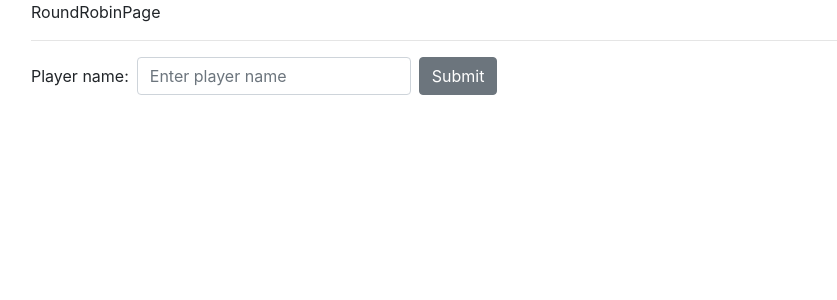
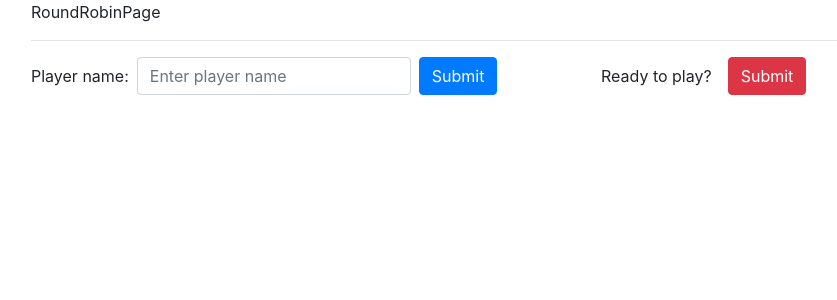
Before and after one commit to mdamian9/tournament-app, a React (Create React App) app in the folder client/: page /round-robin in a window 1280 px wide. Shown: the top 300 px of the page, without its empty margins (54-891 px from the left). Built offline with nearby package versions, Linux system fonts and the light colour scheme.

Commit message:
Progress on RoundRobinPage with forms and handling submission

```diff
--- a/client/src/components/RoundRobinPage.js
+++ b/client/src/components/RoundRobinPage.js
@@ -6,12 +6,38 @@ class RoundRobinPage extends Component {
     constructor(props) {
         super(props);
         this.state = {
-            players: []
+            players: [],
+            newPlayerName: '',
+            ready: false
         };
     };
 
     componentDidMount = () => {
         console.log(this.state);
+    };
+
+    componentDidUpdate = () => {
+        console.log(this.state.newPlayerName);
+    };
+
+    handleChange = event => {
+        // Extract name & value from event target and set to state - newPlayerName
+        const { name, value } = event.target;
+        this.setState({
+            [name]: value
+        });
+    };
+
+    submitPlayerForm = event => {
+        event.preventDefault();
+        console.log(this.state.newPlayerName);
+        this.state.players.push(this.state.newPlayerName);
+        event.target.reset();
+    };
+
+    submitRoundForm = event => {
+        event.preventDefault();
+        console.log(this.state.players);
     };
 
     render = () => {
@@ -25,12 +51,21 @@ class RoundRobinPage extends Component {
                 <hr />
                 <Row>
                     <Col>
-                        <Form inline>
-                            <FormGroup className="mb-2 mr-sm-2 mb-sm-0">
-                                <Label for='player-name' className='mr-sm-2'>Player name:</Label>
-                                <Input type='text' name="playerName" id='player=name' placeholder='Enter player name' />
+                        <Form inline onSubmit={this.submitPlayerForm}>
+                            <FormGroup className='mb-2 mr-sm-2 mb-sm-0'>
+                                <Label for='new-player-name' className='mr-sm-2'>Player name:</Label>
+                                <Input type='text' name="newPlayerName" id='new-player=name'
+                                    placeholder='Enter player name' onChange={this.handleChange} />
                             </FormGroup>
-                            <Button>Submit</Button>
+                            <Button color='primary'>Submit</Button>
+                        </Form>
+                    </Col>
+                    <Col>
+                        <Form inline onSubmit={this.submitRoundForm}>
+                            <FormGroup className='mb-2 mr-sm-2 mb-sm-0'>
+                                <Label for='new-player-name' className='mr-sm-2'>Ready to play?</Label>
+                            </FormGroup>
+                            <Button color='danger'>Submit</Button>
                         </Form>
                     </Col>
                 </Row>
```
